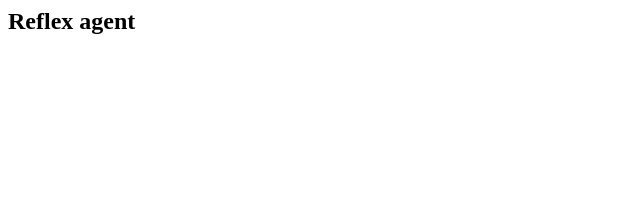
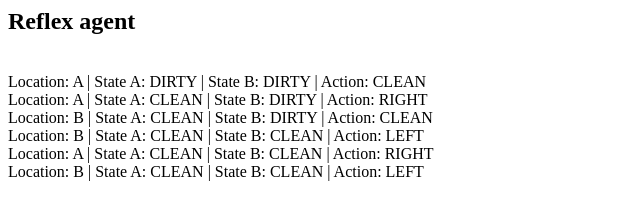
Before and after one commit to jcano21/artificial_intelligence_js, a plain HTML site: page reflex_agent.html in a window 1280 px wide. Shown: the whole page, without its empty margins (0-640 px from the left). Drawn offline with Linux system fonts and the light colour scheme.

Commit message:
Update reflex_agent.html

```diff
--- a/reflex_agent.html
+++ b/reflex_agent.html
@@ -2,6 +2,6 @@
 <body>
 <h2>Reflex agent</h2>
 <p id="log"></p>
-<script type="text/javascript" src="https://github.com/jcano21/jcano21.github.io/blob/main/reflex_agent.js"></script>
+<script type="text/javascript" src="reflex_agent.js"></script>
 </body>
 </html>
```
